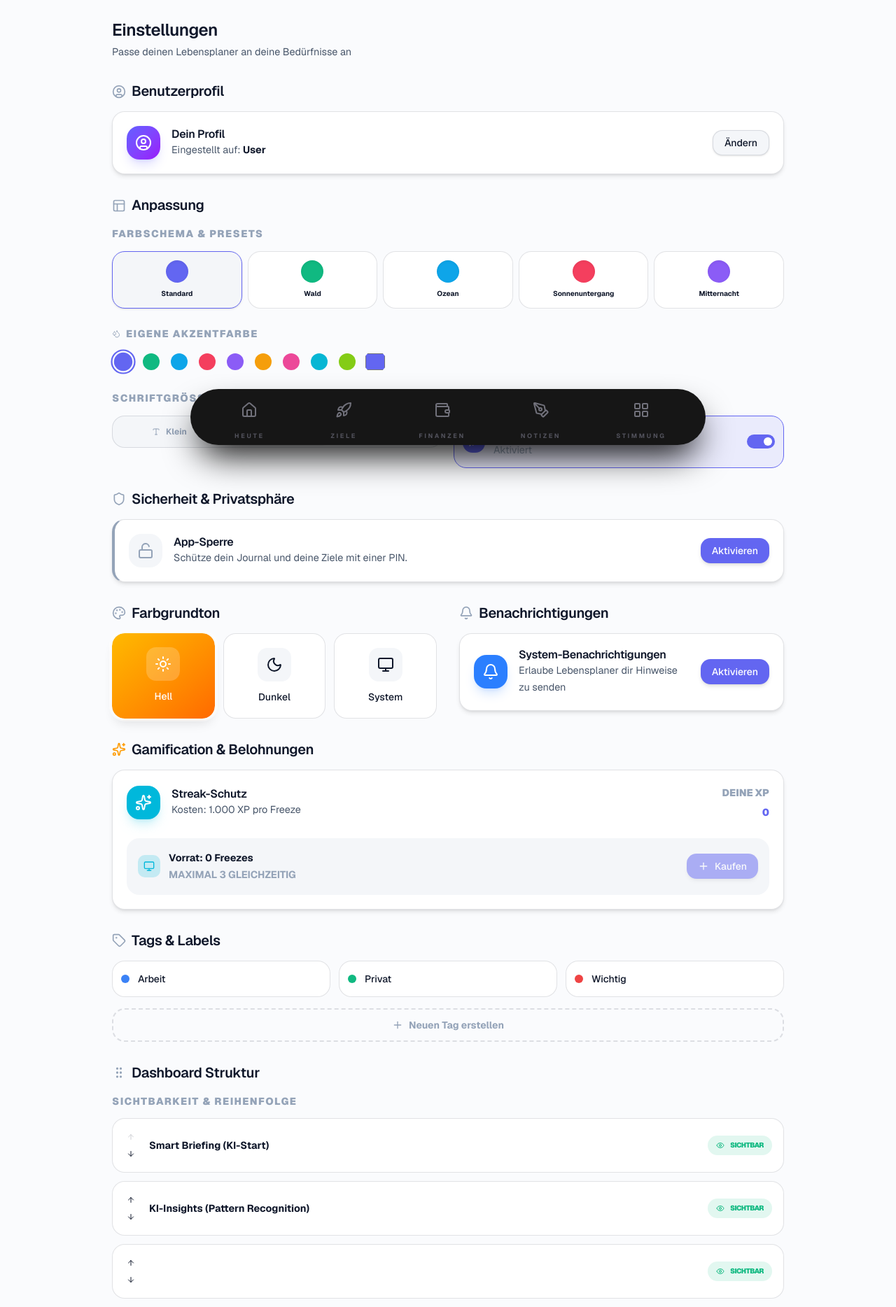
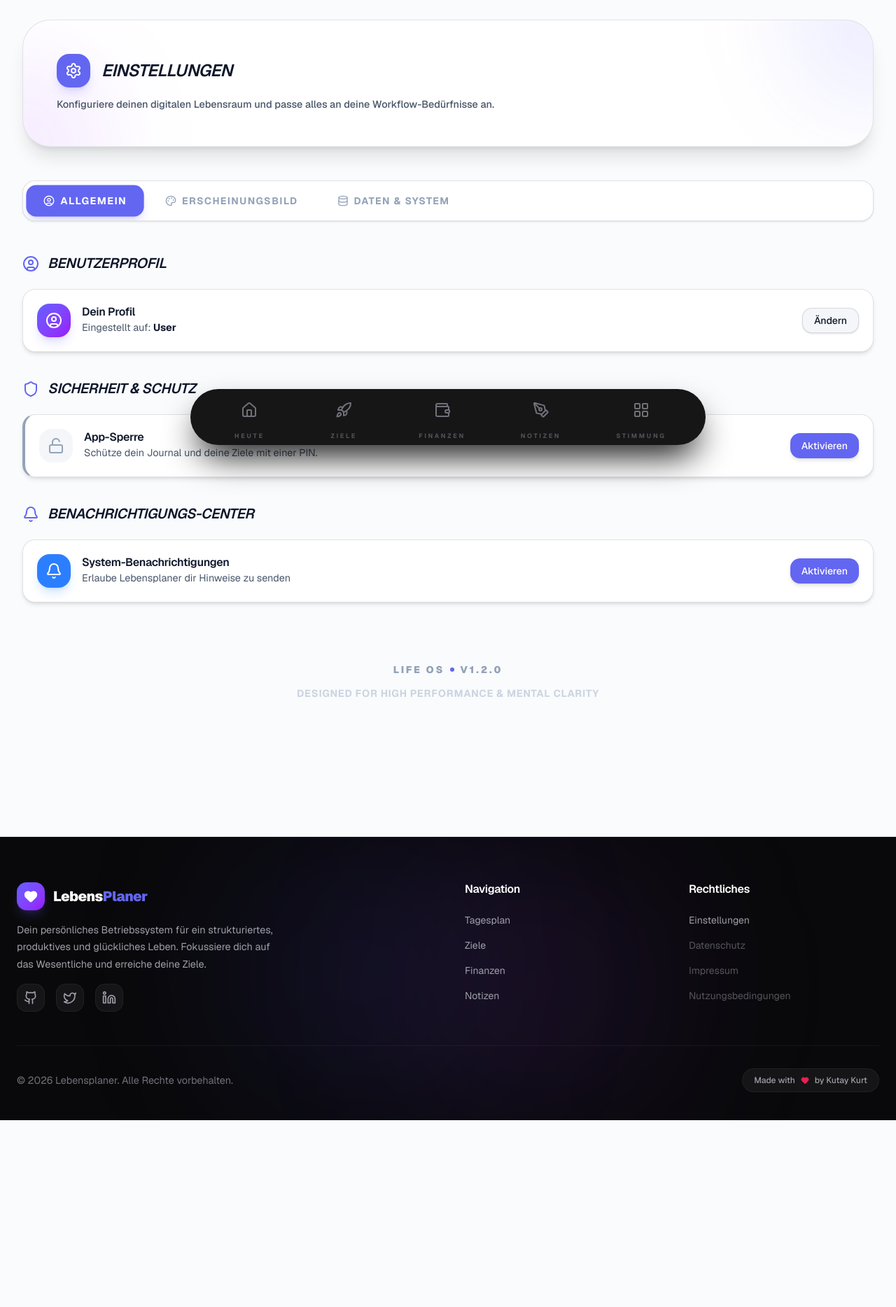
Before and after one commit to kutaykurt/lebens-planer, a Next.js app: page /settings in a window 1280 px wide. Shown: the part 140-2008 px from the top of the page at 70% size. After the commit the page ends 1741 px from the top, so only its background shows below. Built offline with nearby package versions, Linux system fonts and the light colour scheme.

Commit message:
feat: redesign settings page and improve notebook dark mode

```diff
--- a/src/app/(main)/settings/page.tsx
+++ b/src/app/(main)/settings/page.tsx
@@ -1,7 +1,7 @@
 'use client';
 
 import { useState, useEffect } from 'react';
-import { Download, Upload, Trash2, Moon, Sun, Monitor, Shield, Database, Palette, Bell, BellOff, CheckCircle2, Layout, Type, Maximize2, Minimize2, Droplets, GripVertical, Eye, EyeOff, ArrowUp, ArrowDown, Tag as TagIcon, X, Edit2, Check, Plus, Smartphone, Lock, Unlock, Sparkles, UserCircle } from 'lucide-react';
+import { Download, Upload, Trash2, Moon, Sun, Monitor, Shield, Database, Palette, Bell, BellOff, CheckCircle2, Layout, Type, Maximize2, Minimize2, Droplets, GripVertical, Eye, EyeOff, ArrowUp, ArrowDown, Tag as TagIcon, X, Edit2, Check, Plus, Smartphone, Lock, Unlock, Sparkles, UserCircle, Settings } from 'lucide-react';
 import { PageContainer } from '@/components/layout';
 import { Card, Button, Input, Dialog, DialogFooter, toast } from '@/components/ui';
 import { useLifeOSStore, usePreferences, useHydration } from '@/stores';
@@ -193,65 +193,7 @@ function NotificationSection() {
     );
 }
 
-// ─── Gamification Section ───────────────────────────────────────────────────
 
-function GamificationSection() {
-    const preferences = usePreferences();
-    const buyStreakFreeze = useLifeOSStore((s) => s.buyStreakFreeze);
-    const xp = preferences.xp;
-
-    const handleBuyFreeze = () => {
-        const result = buyStreakFreeze();
-        if (result.success) {
-            toast.success('Streak Freeze gekauft! ❄️');
-        } else {
-            toast.error(result.error || 'Fehler beim Kauf');
-        }
-    };
-
-    return (
-        <div className="space-y-4">
-            <Card variant="elevated">
-                <div className="flex items-center justify-between gap-4">
-                    <div className="flex items-center gap-4">
-                        <div className="w-12 h-12 rounded-2xl bg-cyan-500 shadow-lg shadow-cyan-500/20 flex items-center justify-center">
-                            <Sparkles className="w-6 h-6 text-white" />
-                        </div>
-                        <div>
-                            <h3 className="font-semibold text-[var(--foreground)]">Streak-Schutz</h3>
-                            <p className="text-sm text-[var(--foreground-secondary)]">Kosten: 1.000 XP pro Freeze</p>
-                        </div>
-                    </div>
-                    <div className="text-right">
-                        <p className="text-xs font-black uppercase text-[var(--foreground-muted)] mb-1">Deine XP</p>
-                        <p className="text-xl font-black text-[var(--accent-primary)]">{xp.toLocaleString()}</p>
-                    </div>
-                </div>
-
-                <div className="mt-6 flex items-center justify-between p-4 bg-[var(--background-elevated)] rounded-2xl">
-                    <div className="flex items-center gap-3">
-                        <div className="w-8 h-8 rounded-lg bg-cyan-500/20 flex items-center justify-center">
-                            <Monitor className="w-4 h-4 text-cyan-500" />
-                        </div>
-                        <div>
-                            <p className="text-sm font-bold">Vorrat: {preferences.streakFreezes} Freezes</p>
-                            <p className="text-[10px] text-[var(--foreground-muted)] uppercase font-bold">Maximal 3 gleichzeitig</p>
-                        </div>
-                    </div>
-                    <Button
-                        size="sm"
-                        onClick={handleBuyFreeze}
-                        disabled={xp < 1000 || preferences.streakFreezes >= 3}
-                        className="gap-2"
-                    >
-                        <Plus className="w-4 h-4" />
-                        Kaufen
-                    </Button>
-                </div>
-            </Card>
-        </div>
-    );
-}
 
 function ThemeSelector() {
     const preferences = usePreferences();
@@ -451,107 +393,7 @@ function AppearanceSection() {
     );
 }
 
-// ─── Dashboard Section ───────────────────────────────────────────────────────
 
-function DashboardSection() {
-    const preferences = usePreferences();
-    const updatePreferences = useLifeOSStore((s) => s.updatePreferences);
-
-    const widgetLabels: Record<string, string> = {
-        smart_briefing: 'Smart Briefing (KI-Start)',
-        character_card: 'Charakter-Profil (Level/Skills)',
-        focus_cockpit: 'Focus Cockpit (Pomodoro)',
-        energy_checkin: 'Energie & Stimmung',
-        daily_reflection: 'Tages-Journal',
-        today_tasks: 'Heutige Aufgaben',
-        inbox: 'Inbox (Ungeplant)',
-        habits: 'Gewohnheiten',
-        finance_widget: 'Finanz-Status (Monat)',
-        smart_insight_widget: 'KI-Insights (Pattern Recognition)',
-    };
-
-    const toggleWidget = (id: string) => {
-        updatePreferences({
-            dashboard: {
-                ...preferences.dashboard,
-                widgets: preferences.dashboard.widgets.map(w =>
-                    w.id === id ? { ...w, enabled: !w.enabled } : w
-                )
-            }
-        });
-    };
-
-    const moveWidget = (id: string, direction: 'up' | 'down') => {
-        const widgets = [...preferences.dashboard.widgets].sort((a, b) => a.order - b.order);
-        const index = widgets.findIndex(w => w.id === id);
-
-        if (direction === 'up' && index > 0) {
-            [widgets[index], widgets[index - 1]] = [widgets[index - 1], widgets[index]];
-        } else if (direction === 'down' && index < widgets.length - 1) {
-            [widgets[index], widgets[index + 1]] = [widgets[index + 1], widgets[index]];
-        }
-
-        updatePreferences({
-            dashboard: {
-                ...preferences.dashboard,
-                widgets: widgets.map((w, i) => ({ ...w, order: i }))
-            }
-        });
-    };
-
-    const sortedWidgets = [...preferences.dashboard.widgets].sort((a, b) => a.order - b.order);
-
-    return (
-        <div className="space-y-3">
-            <p className="text-xs font-black uppercase tracking-widest text-[var(--foreground-muted)] mb-3">Sichtbarkeit & Reihenfolge</p>
-            {sortedWidgets.map((widget, index) => (
-                <div
-                    key={widget.id}
-                    className={cn(
-                        "flex items-center gap-4 p-4 rounded-2xl border transition-all",
-                        widget.enabled
-                            ? "bg-[var(--background-surface)] border-[var(--border)]"
-                            : "bg-[var(--background-subtle)] border-transparent opacity-60"
-                    )}
-                >
-                    <div className="flex flex-col gap-1">
-                        <button
-                            onClick={() => moveWidget(widget.id, 'up')}
-                            disabled={index === 0}
-                            className="p-1 hover:bg-[var(--background-elevated)] rounded-md disabled:opacity-20"
-                        >
-                            <ArrowUp className="w-3 h-3" />
-                        </button>
-                        <button
-                            onClick={() => moveWidget(widget.id, 'down')}
-                            disabled={index === sortedWidgets.length - 1}
-                            className="p-1 hover:bg-[var(--background-elevated)] rounded-md disabled:opacity-20"
-                        >
-                            <ArrowDown className="w-3 h-3" />
-                        </button>
-                    </div>
-
-                    <div className="flex-1">
-                        <p className="text-sm font-bold text-[var(--foreground)]">{widgetLabels[widget.id]}</p>
-                    </div>
-
-                    <button
-                        onClick={() => toggleWidget(widget.id)}
-                        className={cn(
-                            "flex items-center gap-2 px-3 py-1.5 rounded-full text-[10px] font-black uppercase tracking-tighter transition-all",
-                            widget.enabled
-                                ? "bg-[var(--accent-success-light)] text-[var(--accent-success)]"
-                                : "bg-[var(--background-elevated)] text-[var(--foreground-muted)]"
-                        )}
-                    >
-                        {widget.enabled ? <Eye className="w-3 h-3" /> : <EyeOff className="w-3 h-3" />}
-                        {widget.enabled ? 'Sichtbar' : 'Versteckt'}
-                    </button>
-                </div>
-            ))}
-        </div>
-    );
-}
 
 // ─── Tag Section ────────────────────────────────────────────────────────────
 
@@ -749,48 +591,7 @@ function ExportSection() {
     );
 }
 
-// ─── Import Section ──────────────────────────────────────────────────────────
 
-function ImportSection() {
-    const importData = useLifeOSStore((s) => s.importData);
-
-    const handleImport = () => {
-        const input = document.createElement('input');
-        input.type = 'file';
-        input.accept = '.json';
-        input.onchange = async (e) => {
-            const file = (e.target as HTMLInputElement).files?.[0];
-            if (file) {
-                try {
-                    const text = await file.text();
-                    const result = importData(text);
-                    if (result.success) {
-                        toast.success('Daten importiert! 🎉');
-                    } else {
-                        toast.error(`Import fehlgeschlagen: ${result.error}`);
-                    }
-                } catch {
-                    toast.error('Datei konnte nicht gelesen werden');
-                }
-            }
-        };
-        input.click();
-    };
-
-    return (
-        <SettingsCard
-            icon={Upload}
-            iconColor="from-emerald-500 to-teal-500"
-            title="Daten importieren"
-            description="Importiere Daten aus einer Backup-Datei"
-            action={
-                <Button variant="secondary" onClick={handleImport}>
-                    Import
-                </Button>
-            }
-        />
-    );
-}
 
 // ─── Delete All Data ─────────────────────────────────────────────────────────
 
@@ -1041,6 +842,7 @@ function SettingsPageSkeleton() {
 export default function SettingsPage() {
     const [mounted, setMounted] = useState(false);
     const isHydrated = useHydration();
+    const [activeTab, setActiveTab] = useState<'general' | 'appearance' | 'data'>('general');
 
     useEffect(() => {
         setMounted(true);
@@ -1050,124 +852,145 @@ export default function SettingsPage() {
         return <SettingsPageSkeleton />;
     }
 
+    const tabs = [
+        { id: 'general', label: 'Allgemein', icon: UserCircle },
+        { id: 'appearance', label: 'Erscheinungsbild', icon: Palette },
+        { id: 'data', label: 'Daten & System', icon: Database },
+    ];
+
     return (
-        <PageContainer>
-            {/* Header */}
-            <div className="mb-8 animate-fade-in">
-                <h1 className="text-2xl font-bold text-[var(--foreground)] tracking-tight">Einstellungen</h1>
-                <p className="text-[var(--foreground-secondary)] mt-1">
-                    Passe deinen Lebensplaner an deine Bedürfnisse an
+        <PageContainer width="wide">
+            {/* Premium Header */}
+            <div className="relative mb-12 animate-fade-in overflow-hidden rounded-[2.5rem] bg-[var(--background-surface)] border border-[var(--border)] p-12 shadow-xl">
+                <div className="absolute top-0 right-0 w-64 h-64 bg-indigo-500/10 rounded-full -mr-32 -mt-32 blur-3xl" />
+                <div className="absolute bottom-0 left-0 w-64 h-64 bg-purple-500/10 rounded-full -ml-32 -mb-32 blur-3xl" />
+
+                <div className="relative z-10">
+                    <div className="flex items-center gap-4 mb-3">
+                        <div className="w-12 h-12 rounded-2xl bg-[var(--accent-primary)] flex items-center justify-center shadow-lg shadow-indigo-500/20">
+                            <Settings className="w-6 h-6 text-white" />
+                        </div>
+                        <h1 className="text-4xl font-black text-[var(--foreground)] tracking-tight italic uppercase">Einstellungen</h1>
+                    </div>
+                    <p className="text-[var(--foreground-secondary)] text-lg max-w-2xl font-medium">
+                        Konfiguriere deinen digitalen Lebensraum und passe alles an deine Workflow-Bedürfnisse an.
                     </p>
-            </div>
-
-            {/* Profile Section */}
-            <div className="mb-8 animate-fade-in-up">
-                <div className="flex items-center gap-2 mb-4">
-                    <UserCircle className="w-5 h-5 text-[var(--foreground-muted)]" />
-                    <h2 className="font-semibold text-[var(--foreground)]">Benutzerprofil</h2>
-                </div>
-                <ProfileSection />
-            </div>
-
-            {/* Appearance Section */}
-            <div className="mb-8 animate-fade-in-up stagger-1">
-                <div className="flex items-center gap-2 mb-4">
-                    <Layout className="w-5 h-5 text-[var(--foreground-muted)]" />
-                    <h2 className="font-semibold text-[var(--foreground)]">Anpassung</h2>
-                </div>
-                <AppearanceSection />
-            </div>
-
-            {/* Security Section */}
-            <div className="mb-8 animate-fade-in-up stagger-2">
-                <div className="flex items-center gap-2 mb-4">
-                    <Shield className="w-5 h-5 text-[var(--foreground-muted)]" />
-                    <h2 className="font-semibold text-[var(--foreground)]">Sicherheit & Privatsphäre</h2>
-                </div>
-                <SecuritySection />
-            </div>
-
-            {/* Theme & Notifications */}
-            <div className="grid grid-cols-1 lg:grid-cols-2 gap-8 mb-8">
-                <div className="animate-fade-in-up stagger-2">
-                    <div className="flex items-center gap-2 mb-4">
-                        <Palette className="w-5 h-5 text-[var(--foreground-muted)]" />
-                        <h2 className="font-semibold text-[var(--foreground)]">Farbgrundton</h2>
-                    </div>
-                    <ThemeSelector />
-                </div>
-
-                <div className="animate-fade-in-up stagger-3">
-                    <div className="flex items-center gap-2 mb-4">
-                        <Bell className="w-5 h-5 text-[var(--foreground-muted)]" />
-                        <h2 className="font-semibold text-[var(--foreground)]">Benachrichtigungen</h2>
-                    </div>
-                    <NotificationSection />
                 </div>
             </div>
 
-            {/* Gamification Section */}
-            <div className="mb-8 animate-fade-in-up stagger-3">
-                <div className="flex items-center gap-2 mb-4">
-                    <Sparkles className="w-5 h-5 text-amber-500" />
-                    <h2 className="font-semibold text-[var(--foreground)]">Gamification & Belohnungen</h2>
-                </div>
-                <GamificationSection />
+            {/* Tab Navigation */}
+            <div className="flex gap-2 p-1.5 bg-[var(--background-surface)] border border-[var(--border)] rounded-2xl mb-12 shadow-sm shrink-0 overflow-x-auto no-scrollbar">
+                {tabs.map((tab) => (
+                    <button
+                        key={tab.id}
+                        onClick={() => setActiveTab(tab.id as any)}
+                        className={cn(
+                            "flex items-center gap-2 px-6 py-3 rounded-xl text-sm font-bold uppercase tracking-widest transition-all whitespace-nowrap",
+                            activeTab === tab.id
+                                ? "bg-[var(--accent-primary)] text-white shadow-lg shadow-indigo-500/20 scale-[1.02]"
+                                : "text-[var(--foreground-muted)] hover:text-[var(--foreground)] hover:bg-[var(--background-elevated)]"
+                        )}
+                    >
+                        <tab.icon className="w-4 h-4" />
+                        {tab.label}
+                    </button>
+                ))}
             </div>
 
-            {/* Tags Section */}
-            <div className="mb-8 animate-fade-in-up stagger-4">
-                <div className="flex items-center gap-2 mb-4">
-                    <TagIcon className="w-5 h-5 text-[var(--foreground-muted)]" />
-                    <h2 className="font-semibold text-[var(--foreground)]">Tags & Labels</h2>
+            <div className="space-y-12 min-h-[500px]">
+                {/* General Tab */}
+                {activeTab === 'general' && (
+                    <div className="animate-fade-in-up space-y-10">
+                        <section>
+                            <div className="flex items-center gap-3 mb-6">
+                                <UserCircle className="w-6 h-6 text-[var(--accent-primary)]" />
+                                <h2 className="text-xl font-black uppercase italic text-[var(--foreground)]">Benutzerprofil</h2>
+                            </div>
+                            <ProfileSection />
+                        </section>
+
+                        <section>
+                            <div className="flex items-center gap-3 mb-6">
+                                <Shield className="w-6 h-6 text-[var(--accent-primary)]" />
+                                <h2 className="text-xl font-black uppercase italic text-[var(--foreground)]">Sicherheit & Schutz</h2>
+                            </div>
+                            <SecuritySection />
+                        </section>
+
+                        <section>
+                            <div className="flex items-center gap-3 mb-6">
+                                <Bell className="w-6 h-6 text-[var(--accent-primary)]" />
+                                <h2 className="text-xl font-black uppercase italic text-[var(--foreground)]">Benachrichtigungs-Center</h2>
+                            </div>
+                            <NotificationSection />
+                        </section>
+                    </div>
+                )}
+
+                {/* Appearance Tab */}
+                {activeTab === 'appearance' && (
+                    <div className="animate-fade-in-up space-y-10">
+                        <section>
+                            <div className="flex items-center gap-3 mb-6">
+                                <Monitor className="w-6 h-6 text-[var(--accent-primary)]" />
+                                <h2 className="text-xl font-black uppercase italic text-[var(--foreground)]">Farbgrundton & Modus</h2>
+                            </div>
+                            <ThemeSelector />
+                        </section>
+
+                        <section>
+                            <div className="flex items-center gap-3 mb-6">
+                                <Palette className="w-6 h-6 text-[var(--accent-primary)]" />
+                                <h2 className="text-xl font-black uppercase italic text-[var(--foreground)]">Erscheinungsbild Anpassen</h2>
+                            </div>
+                            <AppearanceSection />
+                        </section>
+
+                        <section>
+                            <div className="flex items-center gap-3 mb-6">
+                                <TagIcon className="w-6 h-6 text-[var(--accent-primary)]" />
+                                <h2 className="text-xl font-black uppercase italic text-[var(--foreground)]">Tags & Labels</h2>
                             </div>
                             <TagSection />
+                        </section>
                     </div>
+                )}
 
-            {/* Dashboard Struktur */}
-            <div className="mb-8 animate-fade-in-up stagger-5">
-                <div className="flex items-center gap-2 mb-4">
-                    <GripVertical className="w-5 h-5 text-[var(--foreground-muted)]" />
-                    <h2 className="font-semibold text-[var(--foreground)]">Dashboard Struktur</h2>
+                {/* Data Tab */}
+                {activeTab === 'data' && (
+                    <div className="animate-fade-in-up space-y-10">
+                        <section>
+                            <div className="flex items-center gap-3 mb-6">
+                                <Database className="w-6 h-6 text-[var(--accent-primary)]" />
+                                <h2 className="text-xl font-black uppercase italic text-[var(--foreground)]">Datenverwaltung</h2>
                             </div>
-                <DashboardSection />
-            </div>
-
-            {/* Data Management */}
-            <div className="mb-8 animate-fade-in-up stagger-6">
-                <div className="flex items-center gap-2 mb-4">
-                    <Database className="w-5 h-5 text-[var(--foreground-muted)]" />
-                    <h2 className="font-semibold text-[var(--foreground)]">Datenverwaltung</h2>
-                </div>
+                            <div className="grid grid-cols-1 md:grid-cols-2 gap-4">
                                 <ExportSection />
-                <ImportSection />
-            </div>
-
-            {/* App Install */}
-            <div className="mb-8 animate-fade-in-up stagger-7">
-                <div className="flex items-center gap-2 mb-4">
-                    <Smartphone className="w-5 h-5 text-[var(--foreground-muted)]" />
-                    <h2 className="font-semibold text-[var(--foreground)]">App & System</h2>
-                </div>
                                 <InstallPWASection />
                             </div>
+                        </section>
 
-            {/* Danger Zone */}
-            <div className="animate-fade-in-up stagger-7">
-                <div className="flex items-center gap-2 mb-4">
-                    <Shield className="w-5 h-5 text-[var(--accent-error)]" />
-                    <h2 className="font-semibold text-[var(--accent-error)]">Gefahrenzone</h2>
+                        <section className="pt-8 border-t border-red-500/10">
+                            <div className="flex items-center gap-3 mb-6">
+                                <Shield className="w-6 h-6 text-[var(--accent-error)]" />
+                                <h2 className="text-xl font-black uppercase italic text-[var(--accent-error)]">Gefahrenzone</h2>
                             </div>
                             <DeleteDataSection />
+                        </section>
+                    </div>
+                )}
             </div>
 
             {/* Version Info */}
-            <div className="mt-12 text-center animate-fade-in-up stagger-4">
-                <div className="inline-flex flex-col items-center gap-1 px-6 py-4 rounded-2xl bg-[var(--background-surface)] border border-[var(--border)]">
-                    <p className="text-sm font-medium text-[var(--foreground)]">Lebensplaner</p>
-                    <p className="text-xs text-[var(--foreground-muted)]">Version 1.0.0</p>
-                    <p className="text-xs text-[var(--foreground-muted)] mt-2">
-                        Made with 💜 by Kutay Kurt
+            <div className="mt-20 text-center animate-fade-in-up">
+                <div className="inline-flex flex-col items-center gap-1">
+                    <div className="flex items-center gap-2 text-sm font-black uppercase tracking-[0.2em] text-[var(--foreground-muted)]">
+                        <span>Life OS</span>
+                        <div className="w-1.5 h-1.5 rounded-full bg-[var(--accent-primary)]" />
+                        <span>v1.2.0</span>
+                    </div>
+                    <p className="text-[10px] text-[var(--foreground-subtle)] font-bold uppercase tracking-wider mt-2">
+                        Designed for high performance & mental clarity
                     </p>
                 </div>
             </div>
```
Also changed, not shown: src/app/(main)/notebook/page.tsx (+39 -20 lines). Lines whose indentation alone changed are shown as unchanged.
